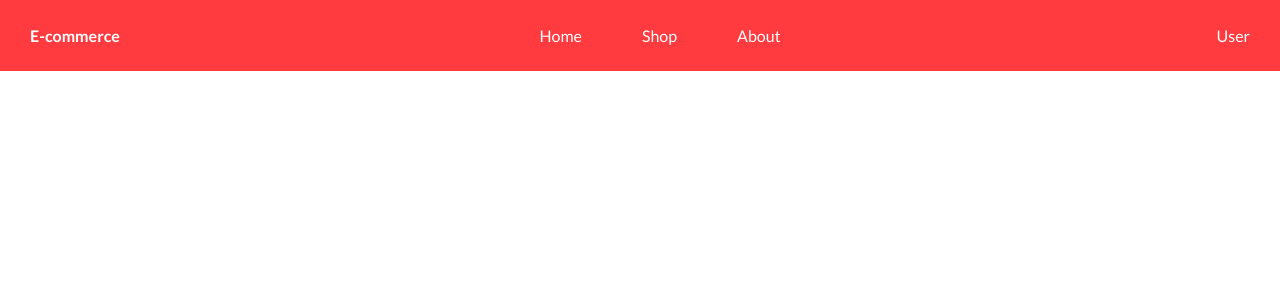
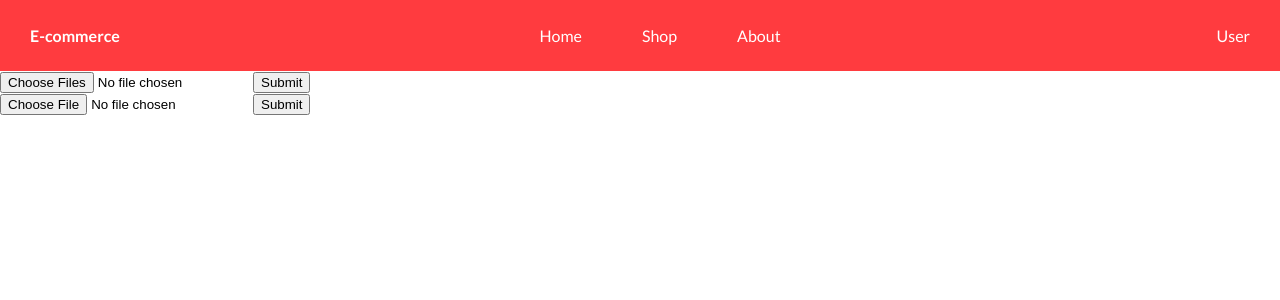
Before and after one commit to itsprabhi/ecommerce, a React (Create React App) app: page /admin/create/product in a window 1280 px wide. Shown: the top 300 px of the page. Built offline with nearby package versions, Linux system fonts and the light colour scheme; no server answers.

Commit message:
image upload

```diff
--- a/src/App.js
+++ b/src/App.js
@@ -1,5 +1,4 @@
 import React, { useEffect } from 'react';
-import jwtDecode from 'jwt-decode'
 import { BrowserRouter as Router, Route, Switch} from 'react-router-dom'
 import './styles/global/global.css';
 import axios from 'axios';
@@ -28,6 +27,7 @@ import {SET_AUTHENTICATED } from './redux/types'
 import {logoutUser, getUserData} from './redux/actions/userActions'
 import { Provider } from 'react-redux'
 import store from './redux/store'
+import CreateProduct from './pages/CreateProduct';
 
 // AUTHENTICATE USER
 
@@ -52,6 +52,7 @@ function App() {
         authenticated = res.data.authenticated
         store.dispatch({ type: SET_AUTHENTICATED})
         store.dispatch(getUserData())
+        console.log(authenticated)
       }
     })
     .catch(err => console.log(err))
@@ -68,7 +69,8 @@ function App() {
           <Route exact path = '/shop/product/:id' component = {(props) => <Product {...props} />} />
           <AuthRoute exact path = '/login' authenticated = {authenticated} component = {Login}/>
           <AuthRoute exact path = '/signup' authenticated = {authenticated} component = {Signup}  />
-          <Route exact path = '/user' component = {UserProfile}  />
+          <Route exact path = '/admin/create/product' authenticated = {authenticated} component = {CreateProduct}  />
+          <UserRoute exact path = '/user' component = {UserProfile}  />
           <Route exact path = '/about' component = {About} />
         </Switch>
       </Router>
--- /dev/null
+++ b/src/components/ImageUpload.js
@@ -0,0 +1,36 @@
+import axios from 'axios'
+import React, {useState, useEffect} from 'react'
+
+function ImageUpload() {
+
+
+
+    const [data, setData] = useState([])
+
+    const handleChange = (e) => {
+        // set data
+        setData([...e.target.files])
+    }
+    const handleSubmit = () => {
+        let formData = new FormData()
+        data.forEach(file => {
+            formData.append('image', file)
+        })
+        axios.post('/productPictures', formData)
+        .then(res => {
+            console.log(res.data)
+        })
+        .catch(err => console.log(err))
+    }
+    useEffect(() => {
+        console.log(data)
+    }, [data])
+    return (
+        <div>
+            <input type = 'file' name = 'images' multiple accept="image/jpeg, image/png" onChange = {handleChange}></input>
+            <button onClick = {handleSubmit}>Submit</button>
+        </div>
+    )
+}
+
+export default ImageUpload
--- /dev/null
+++ b/src/components/ProfileUpdate.js
@@ -0,0 +1,36 @@
+import axios from 'axios'
+import React, {useState, useEffect} from 'react'
+
+function ProfileUpdate() {
+
+
+
+    const [data, setData] = useState([])
+
+    const handleChange = (e) => {
+        // set data
+        setData([e.target.files[0]])
+    }
+    const handleSubmit = () => {
+        let formData = new FormData()
+        formData.append('image', data[0])
+        axios.post('/user/upload-profile-picture', formData)
+        .then(res => {
+            console.log(res.data)
+        })
+        .catch(err => {
+            console.log(err, err.data)
+        })
+    }
+    useEffect(() => {
+        console.log(data)
+    }, [data])
+    return (
+        <div>
+            <input type = 'file' name = 'images' accept="image/jpeg, image/png" onChange = {handleChange}></input>
+            <button onClick = {handleSubmit}>Submit</button>
+        </div>
+    )
+}
+
+export default ProfileUpdate
--- /dev/null
+++ b/src/pages/CreateProduct.js
@@ -0,0 +1,14 @@
+import React from 'react'
+import ImageUpload from '../components/ImageUpload'
+import ProfileUpdate from '../components/ProfileUpdate'
+
+function CreateProduct() {
+    return (
+        <div>
+            <ImageUpload />
+            <ProfileUpdate />
+        </div>
+    )
+}
+
+export default CreateProduct
```
Also changed, not shown: src/utils/adminRoute.js (added, +25 -0 lines), 1 other file (tests, documents, lock files or other folders).
